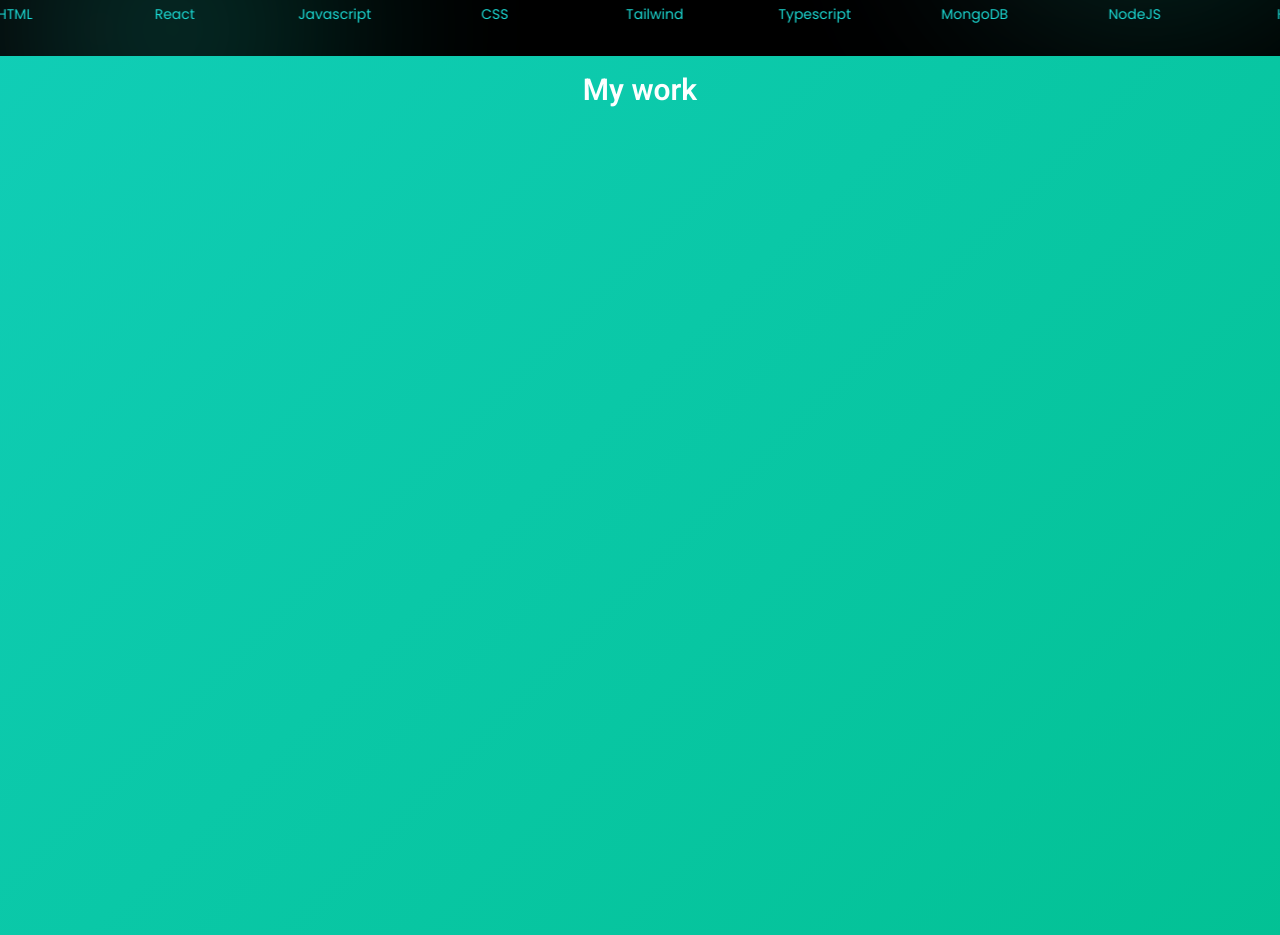
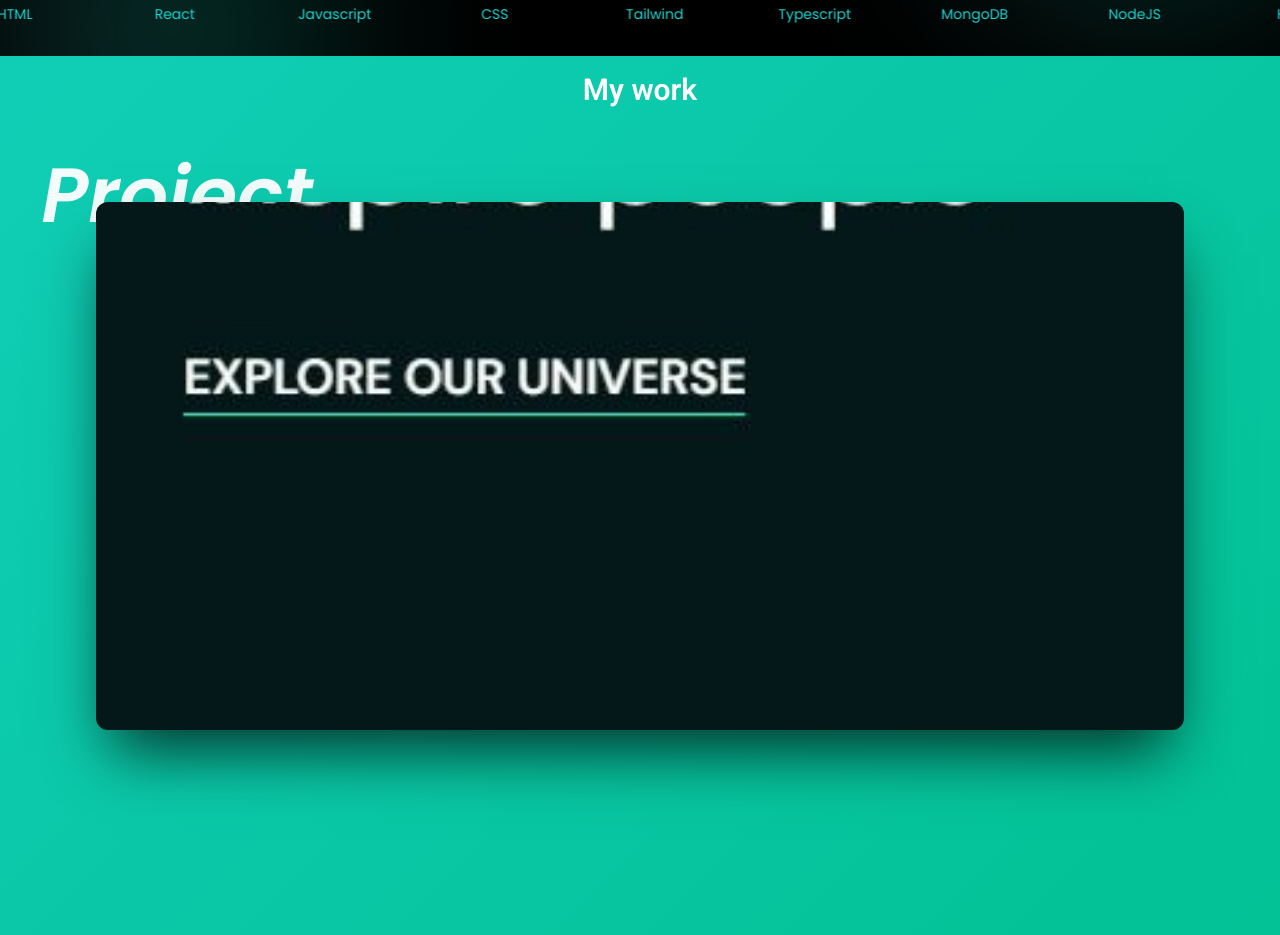
Before and after one commit to kashif5677/MyPorfolio_website, a React (Vite) app in the folder vite-project/: page / in a window 1280 px wide. Shown: the part 1780-2715 px from the top of the page. Built offline with nearby package versions, Linux system fonts and the light colour scheme.

Commit message:
adding gradient

```diff
--- a/vite-project/src/sections/Project.jsx
+++ b/vite-project/src/sections/Project.jsx
@@ -6,6 +6,7 @@ import photo3 from "../assets/photo1.jpg"
 import img1 from "../assets/photo1.jpg"
 import img2 from "../assets/photo1.jpg"
 import img3 from "../assets/photo1.jpg"
+
 import { useMotionValueEvent, motion, AnimatePresence } from 'framer-motion'
 
 const useIsMobile=(query="(min-width: 768px)")=>{
@@ -36,13 +37,13 @@ const projects=useMemo(()=>[
   image:isMobile ? photo1 : photo2,
 },
 {
-  title:"Project",
+  title:"Project2",
   link:"https://github.com",
   bgColor:"bg-gradient-to-r from-pink-700 to-blue-500",
   image:isMobile ? photo2:photo3,
 },
 {
-  title:"Project",
+  title:"Project3",
   link:"https://github.com",
   bgColor:"bg-gradient-to-r from-pink-700 to-blue-500",
   image:isMobile ? img1 : img2,
@@ -80,14 +81,44 @@ const activeProject=projects[activeIndex]
           My work
         </h2>
         <div className={`relative flex flex-1 w-full justify-center ${isMobile ? "-mt-4":""}`}>
-          {projects.map((projects,idx)=>(
-            <div key={projects.title}
-              className={`absolute top-1/2 left-1/2 -translate-x-1/2 transition-all duration-500 ${activeIndex === idx ? "opacity-100 z-20" : "opacity-0 z-0 sm:z-10"} `}
+          {projects.map((project,idx)=>(
+            <div key={project.title}
+              className={`absolute top-1/2 left-1/2 -translate-x-1/2 -translate-y-1/2
+                 transition-all duration-500 ${activeIndex === idx ? "opacity-100 z-20" : "opacity-0 z-0 sm:z-10"} `}
               style={{width:"85%",maxWidth:"1200px"}}
             >
               <AnimatePresence mode='wait'>
+              {activeIndex === idx && (
+                <motion.h3 key={project.title}
+                  initial={{opacity:0,y:-30}}
+                  animate={{opacity:1,y:0}}
+                  exit={{opacity:0,y:30}}
+                  transition={{duration:0.5,ease:"easeOut"}}
+                  className={`block text-center text-[clamp(2rem,6vw,5rem)] text-white/95 sm:absolute sm:-top-20 sm:left-[35%] lg:left-[-5%] sm:mb-0 italic font-semibold ${isMobile ? "mt-4":"mt-0"}`}
+                  style={{zIndex:5,
+                    textAlign:isMobile ? "center" : "left"
+                  }}
+                >
+                    {project.title}
+                </motion.h3>
+              )}
+              </AnimatePresence>
 
-              </AnimatePresence>
+              <div className={`relative w-full h-full overflow-hidden bg-black/20 shadow-2xl rounded-2xl
+                md:shadow-[0_35px_60px_-15px_rgba(0,0,0,0.75)] ${isMobile ? "mb-4 rounded-xl" :"mb-0"} h-[62vh] sm:h-[66vh]`}
+                style={{zIndex:10,transition:"box-shadow 250ms"}}
+                >
+
+                <img src={project.image} alt={project.title} className="w-full h-full object-cover drop-shadow-xl md:drop-shadow-2xl"
+                style={{
+                  position:"relative",
+                  zIndex:10,
+                  filter:"drop-shadow(0px,16px,40px rgba(0,0,0,0.65)",
+                  transition:"filter 200ms ease"
+                }}
+                loading='lazy'
+                />
+              </div>
             </div>
           ))}
         </div>
```
